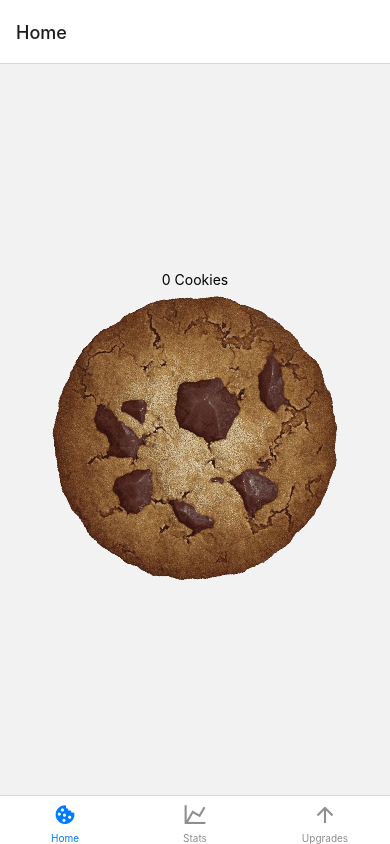
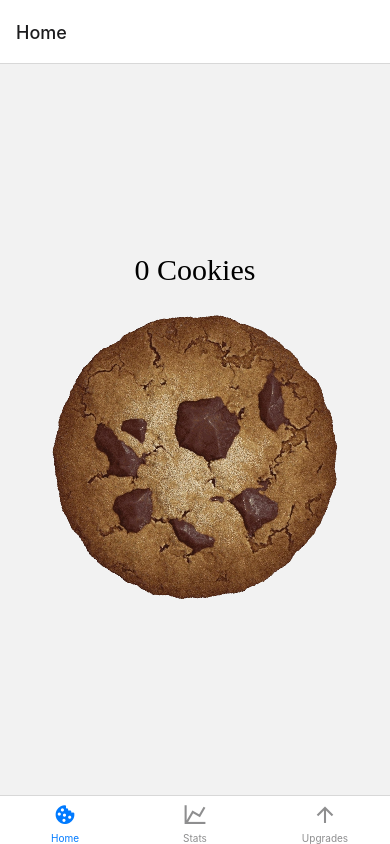
Before and after one commit to Andrew32A/cookie-clicker-app, a React Native app: screen /Home in a window 390 px wide. Built offline with nearby package versions, Linux system fonts and the light colour scheme.

Commit message:
added styling to cookie counter

```diff
--- a/screens/HomeScreen.js
+++ b/screens/HomeScreen.js
@@ -29,7 +29,9 @@ export default function HomeScreen() {
 
   return (
     <View style={{ flex: 1, alignItems: "center", justifyContent: "center" }}>
-      <Text>{cookies} Cookies</Text>
+      <Text style={{ fontFamily: "Avenir", fontSize: 30, marginBottom: 20 }}>
+        {cookies} Cookies
+      </Text>
       <TouchableOpacity onPress={() => dispatch({ type: "INCREMENT_COOKIE" })}>
         <Animated.Image
           source={require("../assets/cookie.webp")}
```
